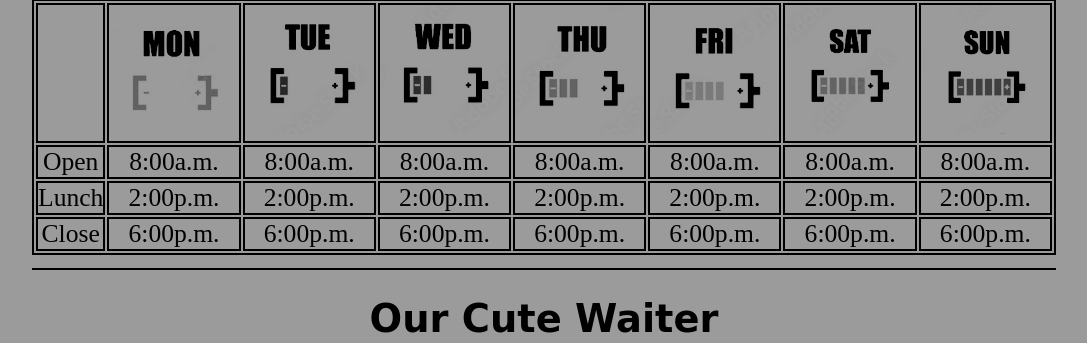
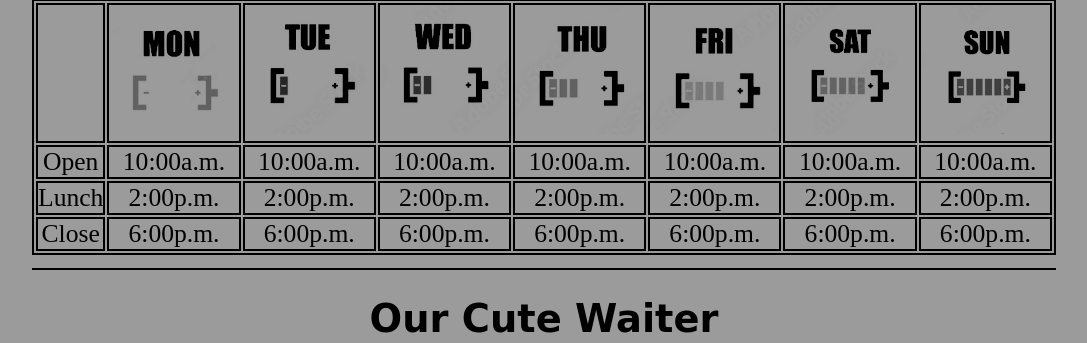
Before and after one commit to ShiroyaNekoUwU/UwU_Website, a PHP site: page / in a window 1280 px wide. Shown: the part 1716-2059 px from the top of the page, without its empty margins (96-1183 px from the left). Run offline with PHP 8.4, Linux system fonts and the light colour scheme; data that the repository does not hold is empty; some web fonts are replaced.

Commit message:
Schedule Change

```diff
--- a/index.php
+++ b/index.php
@@ -75,13 +75,13 @@ include_once("page/get_data/get_data_account.php");
                     </tr>
                     <tr>
                         <td>Open</td>
-                        <td>8:00a.m.</td>
-                        <td>8:00a.m.</td>
-                        <td>8:00a.m.</td>
-                        <td>8:00a.m.</td>
-                        <td>8:00a.m.</td>
-                        <td>8:00a.m.</td>
-                        <td>8:00a.m.</td>
+                        <td>10:00a.m.</td>
+                        <td>10:00a.m.</td>
+                        <td>10:00a.m.</td>
+                        <td>10:00a.m.</td>
+                        <td>10:00a.m.</td>
+                        <td>10:00a.m.</td>
+                        <td>10:00a.m.</td>
                     </tr>
                     <tr>
                         <td>Lunch</td>
```
